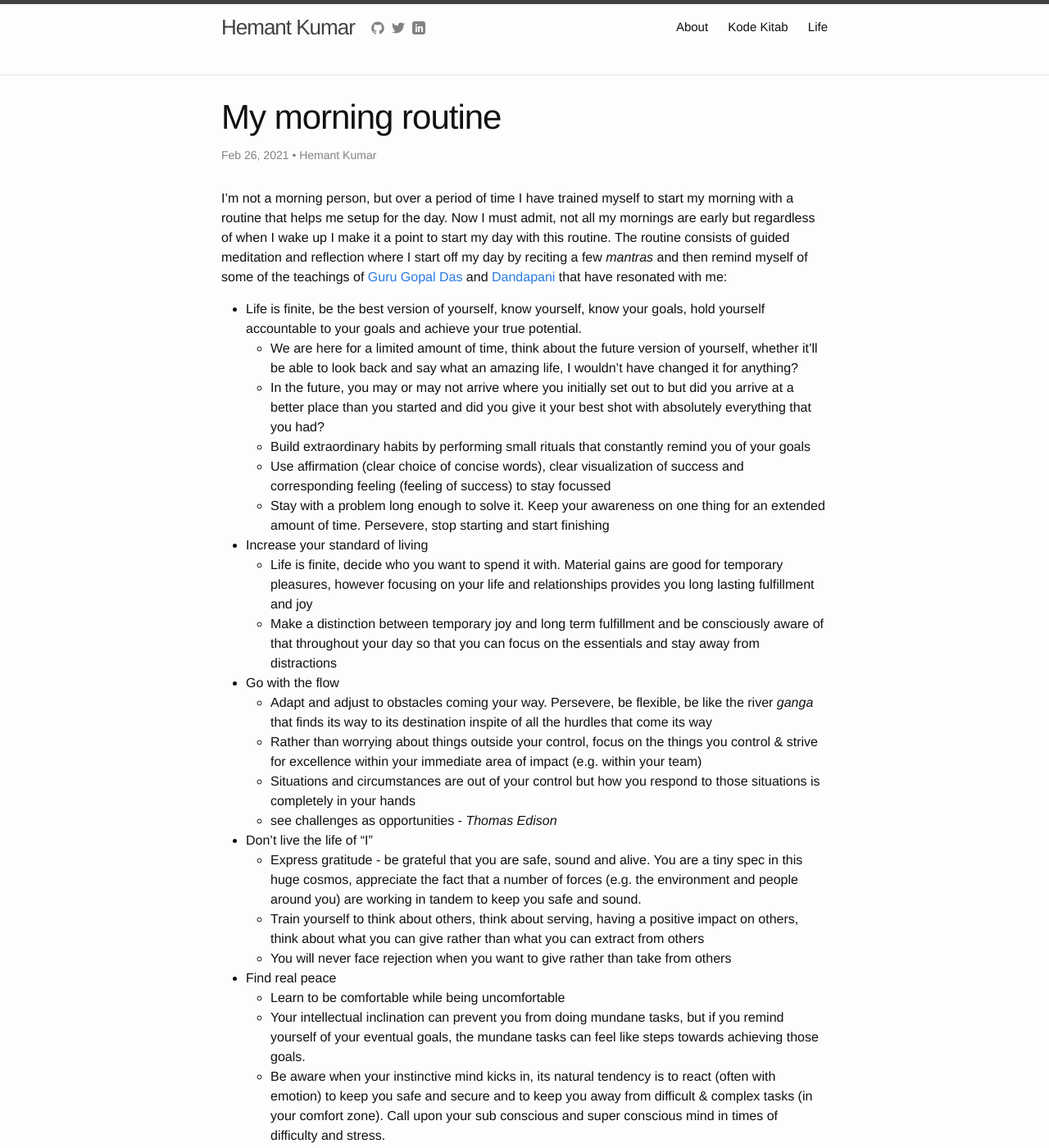
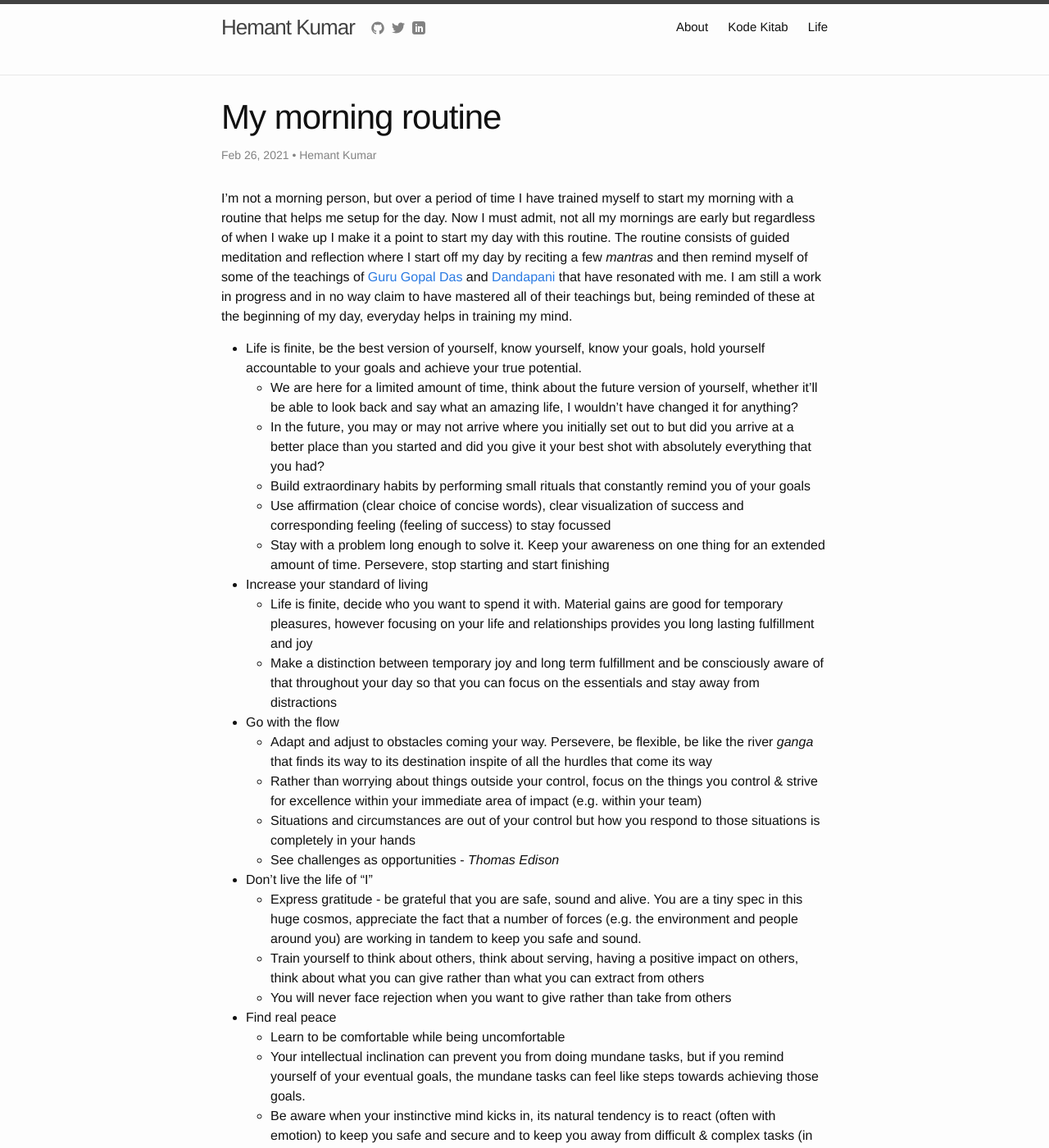
Before and after one commit to hemantksingh/hemantksingh.github.io, a Jekyll site: the page built from _posts/life/2021-02-25-my-morning-routine.markdown, in a window 1280 px wide and 1400 px high. Shown: the whole window at 82% size. Built offline with Jekyll 4.4.1, drawn with Linux system fonts in a browser that asks for light colours; comment, search, counter and statistics services are not loaded.

Commit message:
Introduction

```diff
--- a/_posts/life/2021-02-25-my-morning-routine.markdown
+++ b/_posts/life/2021-02-25-my-morning-routine.markdown
@@ -9,7 +9,7 @@
 modified_time: '2021-02-25T23:31:00.000-08:00'
 ---
 
-I'm not a morning person, but over a period of time I have trained myself to start my morning with a routine that helps me setup for the day. Now I must admit, not all my mornings are early but regardless of when I wake up I make it a point to start my day with this routine. The routine consists of guided meditation and reflection where I start off my day by reciting a few *mantras* and then remind myself of some of the teachings of [Guru Gopal Das](https://twitter.com/gaurgopald) and [Dandapani](https://twitter.com/DandapaniLLC) that have resonated with me:
+I'm not a morning person, but over a period of time I have trained myself to start my morning with a routine that helps me setup for the day. Now I must admit, not all my mornings are early but regardless of when I wake up I make it a point to start my day with this routine. The routine consists of guided meditation and reflection where I start off my day by reciting a few *mantras* and then remind myself of some of the teachings of [Guru Gopal Das](https://twitter.com/gaurgopald) and [Dandapani](https://twitter.com/DandapaniLLC) that have resonated with me. I am still a work in progress and in no way claim to have mastered all of their teachings but, being reminded of these at the beginning of my day, everyday helps in training my mind.
 
 - Life is finite, be the best version of yourself, know yourself, know your goals, hold yourself accountable to your goals and achieve your true potential.
   - We are here for a limited amount of time, think about the future version of yourself, whether it'll be able to look back and say what an amazing life, I wouldn't have changed it for anything?
@@ -26,7 +26,7 @@
   - Adapt and adjust to obstacles coming your way. Persevere, be flexible, be like the river *ganga* that finds its way to its destination inspite of all the hurdles that come its way
   - Rather than worrying about things outside your control, focus on the things you control & strive for excellence within your immediate area of impact (e.g. within your team)
   - Situations and circumstances are out of your control but how you respond to those situations is completely in your hands
-  - see challenges as opportunities - *Thomas Edison*
+  - See challenges as opportunities - *Thomas Edison*
 
 - Don't live the life of "I"
   - Express gratitude - be grateful that you are safe, sound and alive. You are a tiny spec in this huge cosmos, appreciate the fact that a number of forces (e.g. the environment and people around you) are working in tandem to keep you safe and sound.
```
